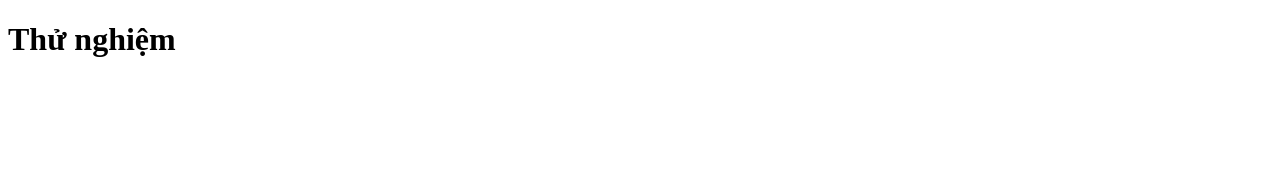
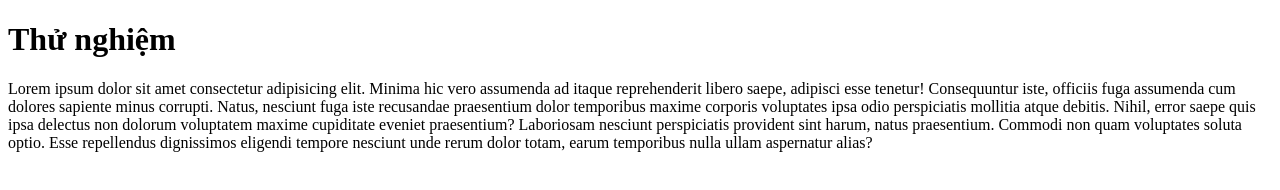
Before and after one commit to FreakingSoul000/Test, a plain HTML site: page index.html in a window 1280 px wide. Drawn offline with Linux system fonts and the light colour scheme.

Commit message:
2nd commit

```diff
--- a/index.html
+++ b/index.html
@@ -7,5 +7,18 @@
   </head>
   <body>
     <h1>Thử nghiệm</h1>
+    <p>
+      Lorem ipsum dolor sit amet consectetur adipisicing elit. Minima hic vero
+      assumenda ad itaque reprehenderit libero saepe, adipisci esse tenetur!
+      Consequuntur iste, officiis fuga assumenda cum dolores sapiente minus
+      corrupti. Natus, nesciunt fuga iste recusandae praesentium dolor
+      temporibus maxime corporis voluptates ipsa odio perspiciatis mollitia
+      atque debitis. Nihil, error saepe quis ipsa delectus non dolorum
+      voluptatem maxime cupiditate eveniet praesentium? Laboriosam nesciunt
+      perspiciatis provident sint harum, natus praesentium. Commodi non quam
+      voluptates soluta optio. Esse repellendus dignissimos eligendi tempore
+      nesciunt unde rerum dolor totam, earum temporibus nulla ullam aspernatur
+      alias?
+    </p>
   </body>
 </html>
```
